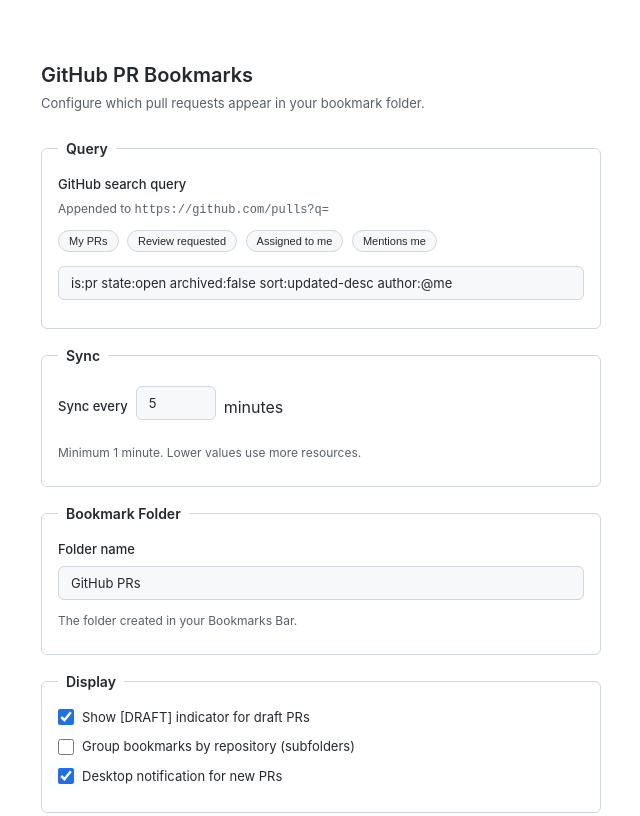
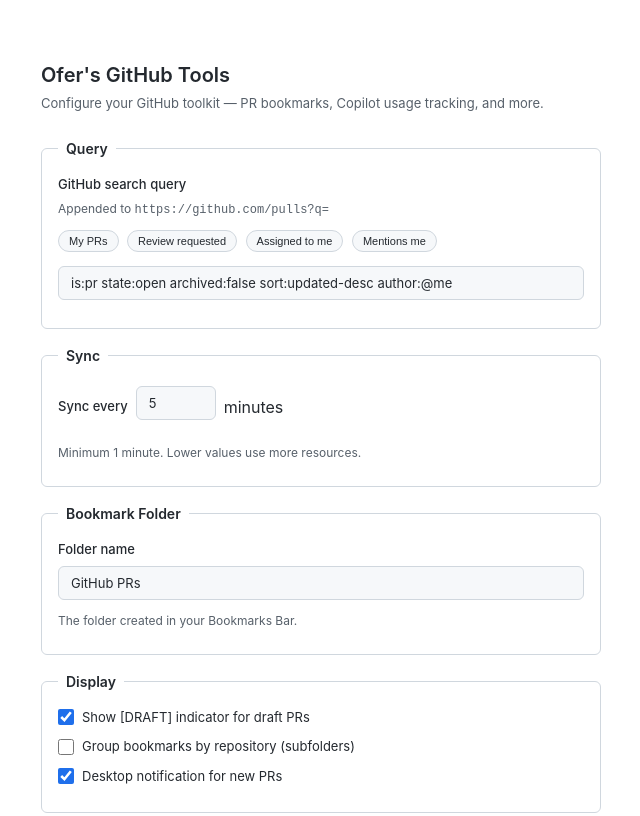
Before and after one commit to oferhazanyesodot/ofers-github-tools, a browser extension: page src/options/options.html in a window 1280 px wide. Shown: the top 816 px of the page, without its empty margins (319-959 px from the left). Drawn offline with Linux system fonts and the light colour scheme.

Commit message:
docs: restructure README as multi-tool extension guide
- Rename project to "Ofer's GitHub Tools" to reflect bundled feature set
- Reorganize features into categorized sections (PR Bookmark, Copilot Tracker, General)
- Expand feature descriptions with concrete capabilities and config options
- Simplify installation steps for Chrome and Firefox
- Remove detailed architecture diagrams and technical implementation details
- Add clear value proposition: lightweight, session-based, no OAuth/tokens
- Update data source explanation to cover both PR sync and Copilot tracking
- Condense bookmark folder layout examples for brevity
- Remove "Why OAuth Is Intentionally Avoided" section (moved to separate docs)

```diff
--- a/src/options/options.html
+++ b/src/options/options.html
@@ -3,12 +3,12 @@
 <head>
   <meta charset="UTF-8">
   <meta name="viewport" content="width=device-width, initial-scale=1.0">
-  <title>GitHub PR Bookmarks — Settings</title>
+  <title>Ofer's GitHub Tools — Settings</title>
   <link rel="stylesheet" href="options.css">
 </head>
 <body>
-  <h1>GitHub PR Bookmarks</h1>
-  <p class="subtitle">Configure which pull requests appear in your bookmark folder.</p>
+  <h1>Ofer's GitHub Tools</h1>
+  <p class="subtitle">Configure your GitHub toolkit — PR bookmarks, Copilot usage tracking, and more.</p>
 
   <fieldset>
     <legend>Query</legend>
```
Also changed, not shown: src/popup/popup.html (+2 -2 lines), README.md, manifest.json.
